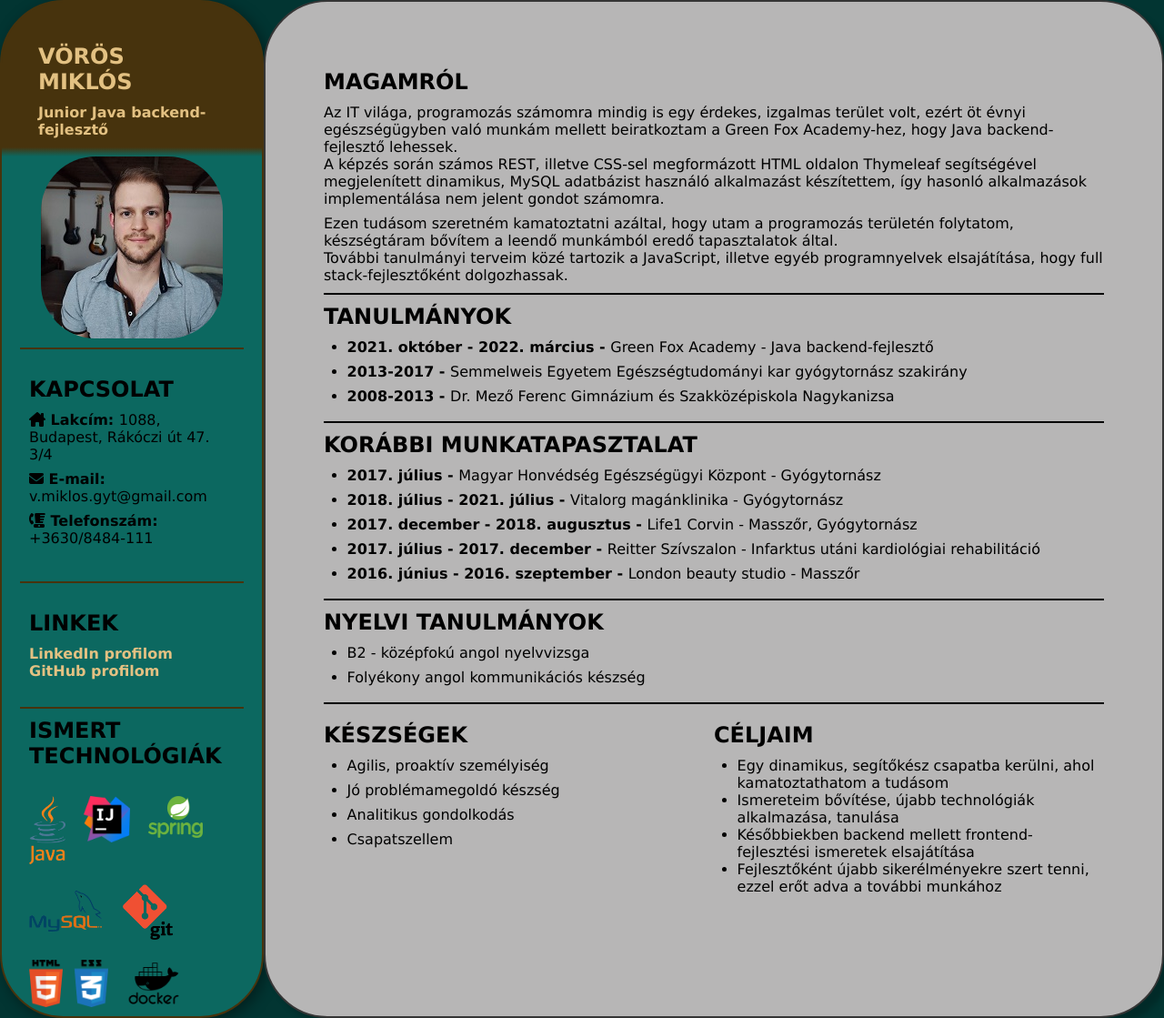
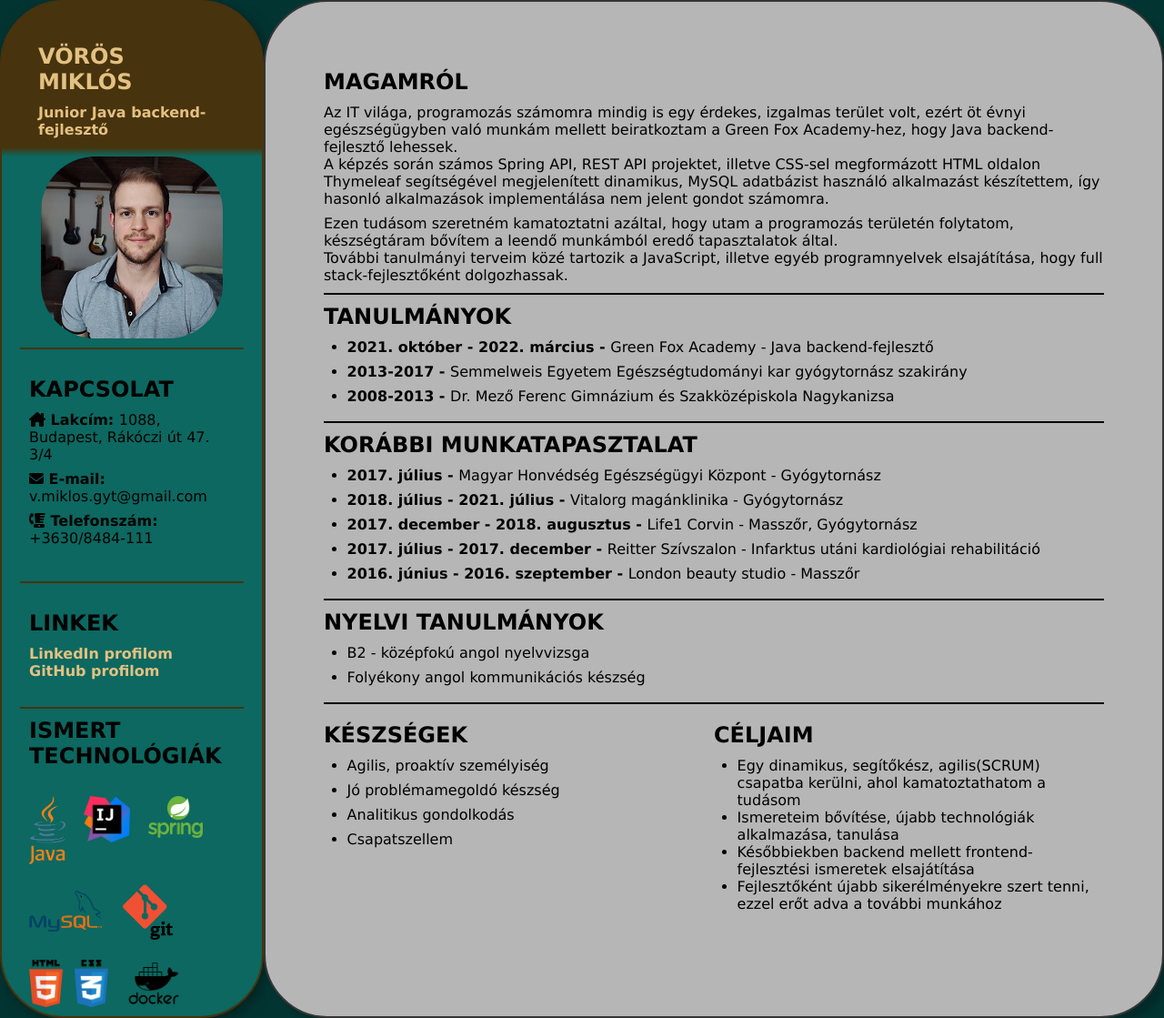
Before and after one commit to mikica01/CV, a plain HTML site: page index.html in a window 1280 px wide. Shown: the whole page at 91% size. Drawn offline with Linux system fonts and the light colour scheme.

Commit message:
about me atricle updated

```diff
--- a/index.html
+++ b/index.html
@@ -51,7 +51,7 @@
                 <h2>MAGAMRÓL</h2>
                 <p>Az IT világa, programozás számomra mindig is egy érdekes, izgalmas terület volt, ezért öt évnyi
                     egészségügyben való munkám mellett beiratkoztam a Green Fox Academy-hez, hogy Java backend-fejlesztő lehessek.<br>
-                    A képzés során számos REST, illetve CSS-sel megformázott HTML
+                    A képzés során számos Spring API, REST API projektet, illetve CSS-sel megformázott HTML
                     oldalon Thymeleaf segítségével megjelenített dinamikus, MySQL adatbázist használó alkalmazást
                     készítettem, így hasonló alkalmazások implementálása nem jelent gondot számomra.</p>
                 Ezen tudásom szeretném kamatoztatni azáltal, hogy utam a programozás területén folytatom,
@@ -135,7 +135,7 @@
                 <div class="goals">
                     <h2>CÉLJAIM</h2>
                     <ul>
-                        <li>Egy dinamikus, segítőkész csapatba kerülni, ahol kamatoztathatom a tudásom</li>
+                        <li>Egy dinamikus, segítőkész, agilis(SCRUM) csapatba kerülni, ahol kamatoztathatom a tudásom</li>
                         <li>Ismereteim bővítése, újabb technológiák alkalmazása, tanulása</li>
                         <li>Későbbiekben backend mellett frontend-fejlesztési ismeretek elsajátítása</li>
                         <li>Fejlesztőként újabb sikerélményekre szert tenni, ezzel erőt adva a további munkához</li>
```
